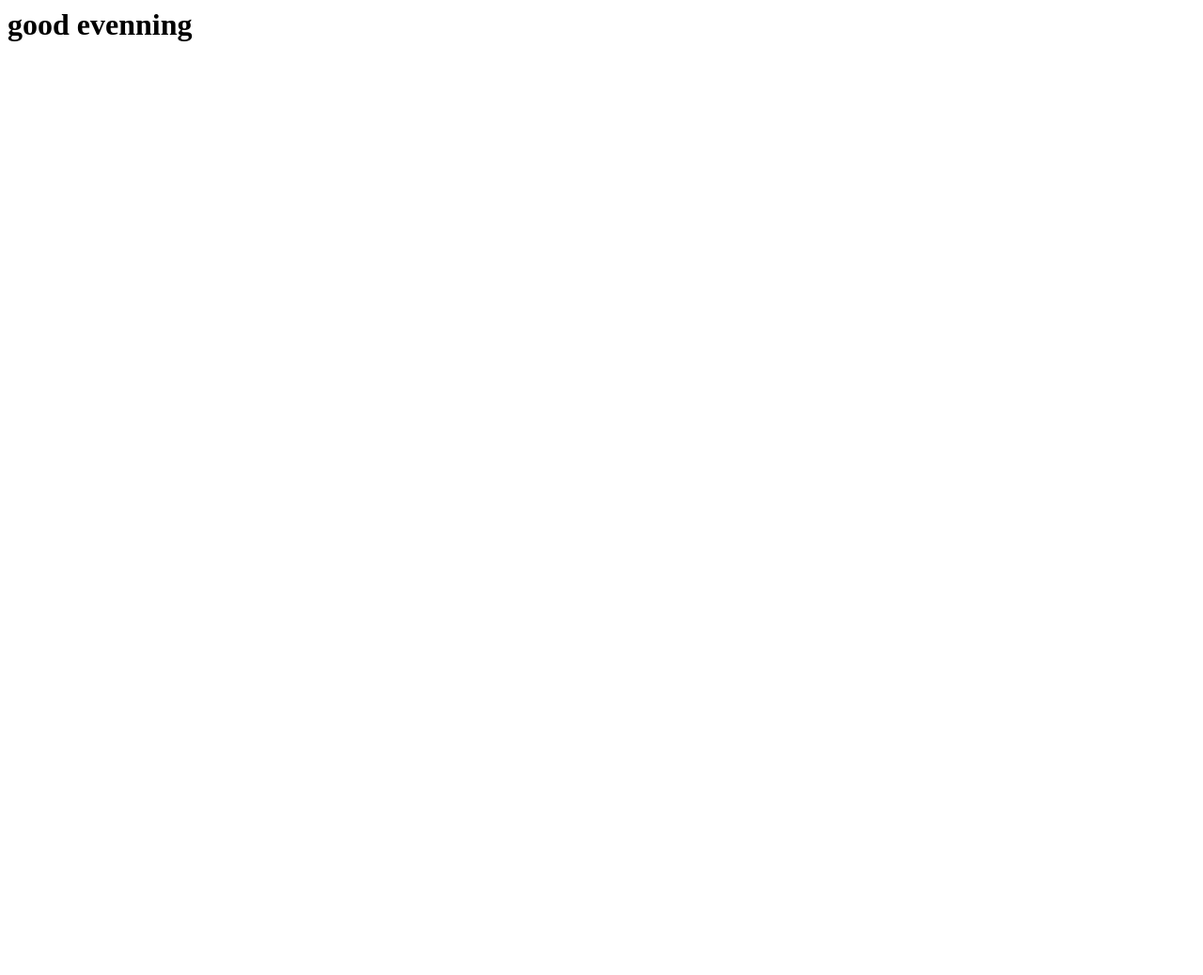
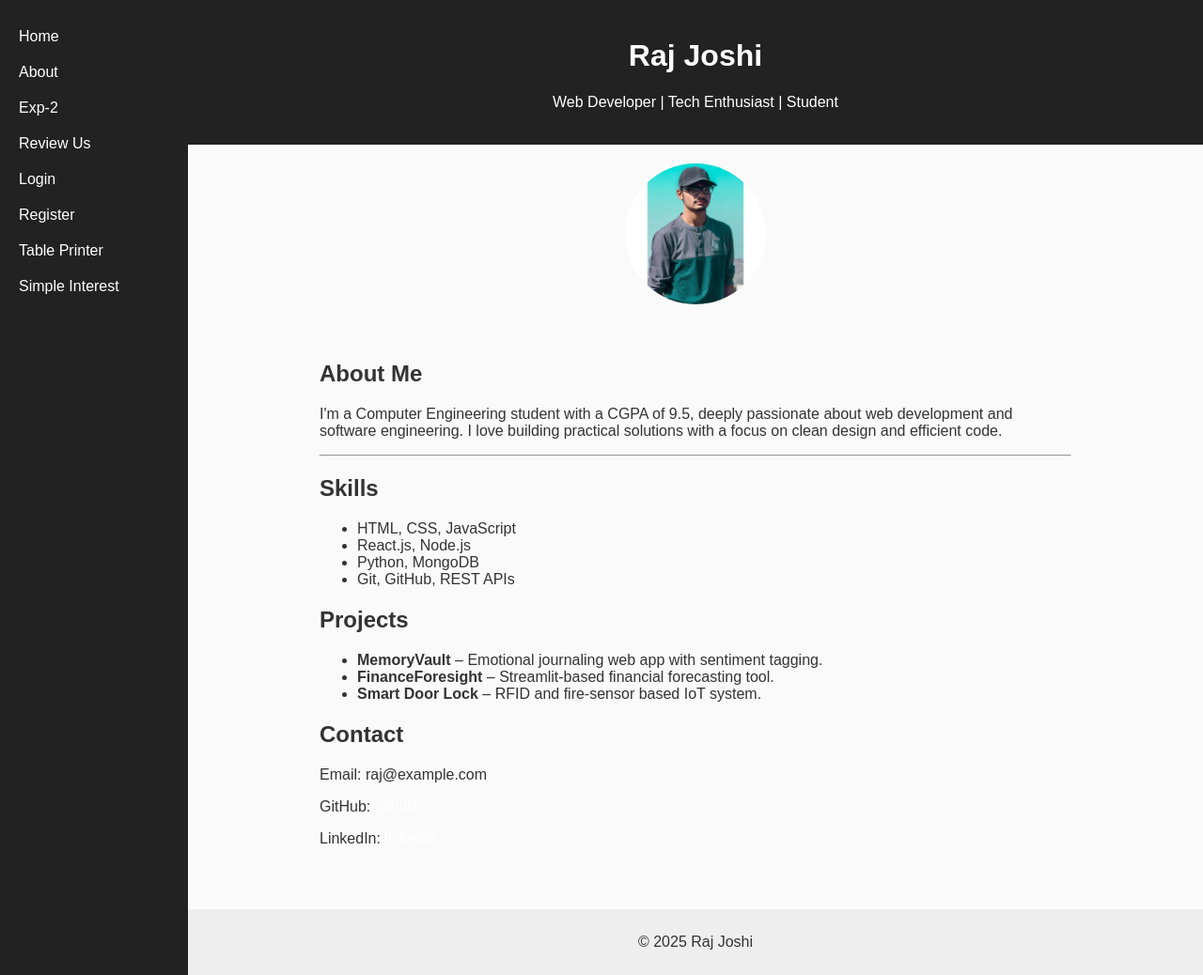
Before and after one commit to Rajjoshi77/Web-Dev, a plain HTML site: page index.html in a window 1280 px wide. Shown: the whole page at 94% size. Before the commit the page ends 800 px from the top, so only its background shows below. Drawn offline with Linux system fonts and the light colour scheme; files that its build step writes are made by us from their sources.

Commit message:
Update index.html

```diff
--- a/index.html
+++ b/index.html
@@ -1,10 +1,83 @@
-<html>
-  <head>
-    <title>
-      hello
-    </title>
-  </head>
-  <body>
-    <h1>good evenning</h1>
-  </body>
+<!DOCTYPE html>
+<html lang="en">
+
+<head>
+  <meta charset="UTF-8">
+  <title>Raj Joshi - Portfolio</title>
+  <link rel="stylesheet" href="style.css">
+</head>
+
+<body>
+
+
+  <aside>
+    <ul>
+      <a href="../../portfolio profile page/Pages/Home.html">
+        <li>Home</li>
+      </a>
+      <a href="../../portfolio profile page/Pages/About.html">
+        <li>About</li>
+      </a>
+      <a href="../../portfolio profile page/Pages/exp2.html">
+        <li>Exp-2</li>
+      </a>
+      <a href="../../portfolio profile page/Pages/Review.html">
+        <li>Review Us</li>
+      </a>
+      <a href="../../portfolio profile page/Pages/Login.html">
+        <li>Login</li>
+      </a>
+      <a href="../../portfolio profile page/Pages/Register.html">
+        <li>Register</li>
+      </a>
+      <a href="D:/degree/sem 5/Web Dev Lab/js practicals/simple_Intrest/simple_interest.html"><li>Table Printer</li></a>
+      <a href="/js practicals/simple_Intrest/simple_interest.html"><li>Simple Interest</li></a>
+    </ul>
+  </aside>
+
+  <main>
+    <header class="header">
+      <h1>Raj Joshi</h1>
+      <p>Web Developer | Tech Enthusiast | Student</p>
+    </header>
+
+    <img src="../images/my.jpg" alt="Raj Joshi">
+
+    <div class="content">
+      <h2>About Me</h2>
+      <p>
+        I'm a Computer Engineering student with a CGPA of 9.5, deeply passionate about web development and software
+        engineering.
+        I love building practical solutions with a focus on clean design and efficient code.
+      </p>
+      <hr>
+
+      <h2>Skills</h2>
+      <ul>
+        <li>HTML, CSS, JavaScript</li>
+        <li>React.js, Node.js</li>
+        <li>Python, MongoDB</li>
+        <li>Git, GitHub, REST APIs</li>
+      </ul>
+
+      <h2>Projects</h2>
+      <ul>
+        <li><strong>MemoryVault</strong> – Emotional journaling web app with sentiment tagging.</li>
+        <li><strong>FinanceForesight</strong> – Streamlit-based financial forecasting tool.</li>
+        <li><strong>Smart Door Lock</strong> – RFID and fire-sensor based IoT system.</li>
+      </ul>
+
+      <h2>Contact</h2>
+      <p>Email: raj@example.com</p>
+      <p>GitHub: <a href="https://github.com/Rajjoshi77" target="_blank">github</a></p>
+      <p>LinkedIn: <a href="https://www.linkedin.com/in/raj-joshi-90a699311/" target="_blank">linkedin</a></p>
+    </div>
+
+    <div class="footer">
+      <p>&copy; 2025 Raj Joshi</p>
+    </div>
+  </main>
+
+</body>
+
 </html>
```
